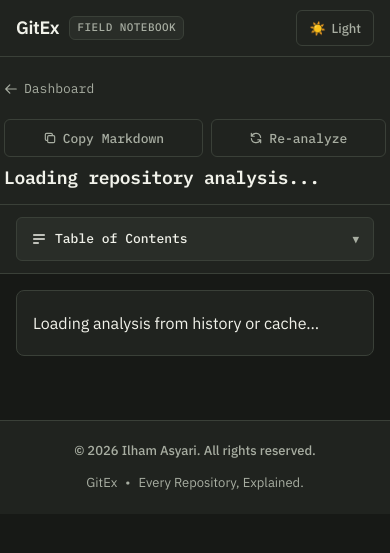
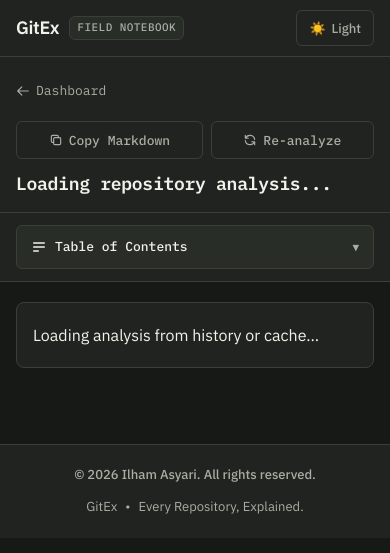
Before and after one commit to ilhamasy/gitex-web, a Node server app: page /analysis in a window 390 px wide. Shown: the top 553 px of the page. Run offline with Node 20, Linux system fonts and the light colour scheme; some libraries are stand-ins or nearby versions.

Commit message:
fix(mobile): harmonize responsive padding across analysis header, TOC, and content cards

```diff
--- a/public/css/style.css
+++ b/public/css/style.css
@@ -1517,6 +1517,12 @@ a {
 @media (max-width: 768px) {
   .analysis-header-bar {
     position: static;
+    padding: 1rem 0;
+  }
+
+  .analysis-header-inner {
+    padding: 0 1.25rem;
+    gap: 0.875rem;
   }
 
   .mobile-toc-bar {
@@ -1525,6 +1531,7 @@ a {
     position: sticky;
     top: 0;
     z-index: 35;
+    padding: 0.75rem 1.25rem;
   }
 
   .btn-close-mobile-toc {
@@ -1579,13 +1586,16 @@ a {
 
   .analysis-workspace-grid {
     grid-template-columns: 1fr;
-    padding: 1rem 1rem 3rem !important;
-    gap: 1.25rem;
+    padding: 1.5rem 1.25rem 4rem !important;
+    gap: 1.5rem;
+    width: 100%;
+    box-sizing: border-box;
   }
 
   .analysis-section {
-    padding: 1.25rem 1rem;
-    margin-bottom: 1rem;
+    padding: 1.5rem 1.25rem;
+    margin-bottom: 1.25rem;
+    border-radius: var(--radius-md);
   }
 
   .section-header-row {
@@ -1595,11 +1605,7 @@ a {
   }
 
   .section-title {
-    font-size: 1.125rem;
-  }
-
-  .analysis-header-inner {
-    padding: 0 0.25rem;
+    font-size: 1.1875rem;
   }
 
   .analysis-breadcrumb-row {
@@ -1631,6 +1637,24 @@ a {
   .repo-title {
     font-size: 1.125rem;
     word-break: break-word;
+  }
+}
+
+@media (max-width: 480px) {
+  .analysis-header-inner {
+    padding: 0 1rem;
+  }
+
+  .mobile-toc-bar {
+    padding: 0.75rem 1rem;
+  }
+
+  .analysis-workspace-grid {
+    padding: 1.25rem 1rem 3.5rem !important;
+  }
+
+  .analysis-section {
+    padding: 1.25rem 1rem;
   }
 }
 
--- a/src/views/analysis.ejs
+++ b/src/views/analysis.ejs
@@ -11,7 +11,7 @@
   <link rel="preconnect" href="https://fonts.googleapis.com">
   <link rel="preconnect" href="https://fonts.gstatic.com" crossorigin>
   <link href="https://fonts.googleapis.com/css2?family=IBM+Plex+Mono:ital,wght@0,400;0,500;0,600;1,400&family=IBM+Plex+Sans:ital,wght@0,400;0,500;0,600;0,700;1,400&display=swap" rel="stylesheet">
-  <link rel="stylesheet" href="/css/style.css">
+  <link rel="stylesheet" href="/css/style.css?v=gitex-v3">
   <script src="/js/theme.js"></script>
 </head>
 <body class="analysis-page">
--- a/src/views/error.ejs
+++ b/src/views/error.ejs
@@ -7,7 +7,7 @@
   </script>
   <meta name="viewport" content="width=device-width, initial-scale=1.0">
   <title><%= title %></title>
-  <link rel="stylesheet" href="/css/style.css">
+  <link rel="stylesheet" href="/css/style.css?v=gitex-v3">
   <script src="/js/theme.js"></script>
 </head>
 <body>
--- a/src/views/index.ejs
+++ b/src/views/index.ejs
@@ -11,7 +11,7 @@
   <link rel="preconnect" href="https://fonts.googleapis.com">
   <link rel="preconnect" href="https://fonts.gstatic.com" crossorigin>
   <link href="https://fonts.googleapis.com/css2?family=IBM+Plex+Mono:ital,wght@0,400;0,500;0,600;1,400&family=IBM+Plex+Sans:ital,wght@0,400;0,500;0,600;0,700;1,400&display=swap" rel="stylesheet">
-  <link rel="stylesheet" href="/css/style.css">
+  <link rel="stylesheet" href="/css/style.css?v=gitex-v3">
   <script src="/js/theme.js"></script>
 </head>
 <body>
--- a/src/views/landing.ejs
+++ b/src/views/landing.ejs
@@ -11,7 +11,7 @@
   <link rel="preconnect" href="https://fonts.googleapis.com">
   <link rel="preconnect" href="https://fonts.gstatic.com" crossorigin>
   <link href="https://fonts.googleapis.com/css2?family=IBM+Plex+Mono:ital,wght@0,400;0,500;0,600;1,400&family=IBM+Plex+Sans:ital,wght@0,400;0,500;0,600;0,700;1,400&display=swap" rel="stylesheet">
-  <link rel="stylesheet" href="/css/style.css">
+  <link rel="stylesheet" href="/css/style.css?v=gitex-v3">
   <script src="/js/theme.js"></script>
 </head>
 <body class="landing-page">
```
